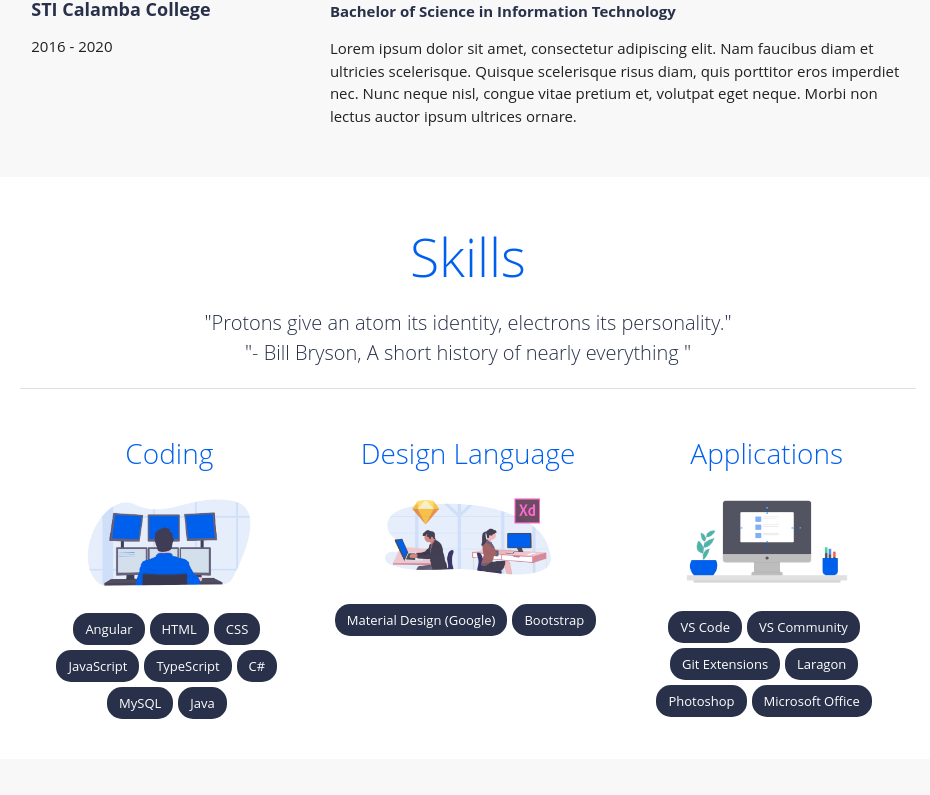
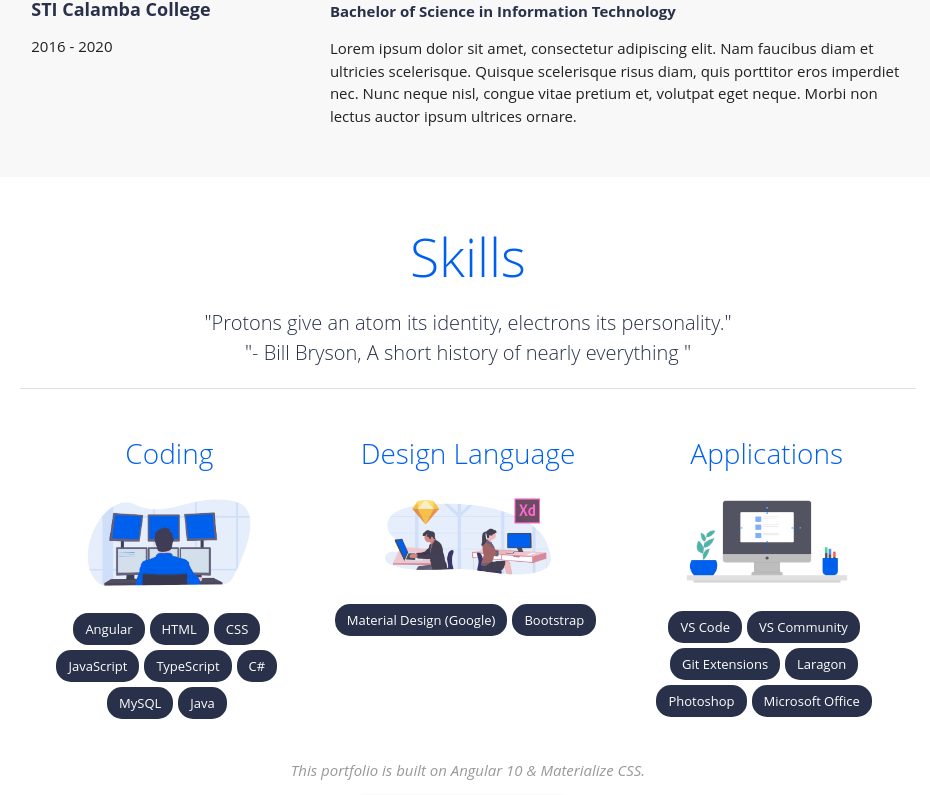
Before and after one commit to VLarz/portfolio-old, an Angular app: page / in a window 1280 px wide. Shown: the part 1995-2790 px from the top of the page, without its empty margins (172-1102 px from the left). Built offline with nearby package versions, Linux system fonts and the light colour scheme; a small style sheet from the web is missing.

Commit message:
Fixed button on skill section

```diff
--- a/src/app/skills/skills.component.html
+++ b/src/app/skills/skills.component.html
@@ -41,5 +41,11 @@
         </div>
       </div>
     </div>
+    <div class="row">
+      <div class="col s12 center">
+        <p class="project-referal">This portfolio is built on Angular 10 & Materialize CSS.</p>
+        <a target="_blank" href="https://github.com/VLarz/vlarz-portfolio/" class="waves-effect waves-light btn">See project on GitHub</a>
+      </div>
+    </div>
   </div>
 </div>
```
